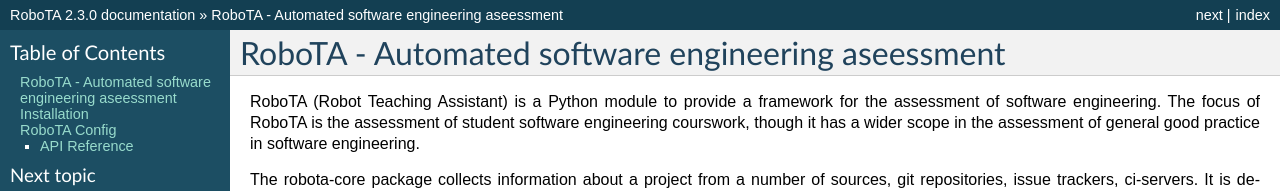
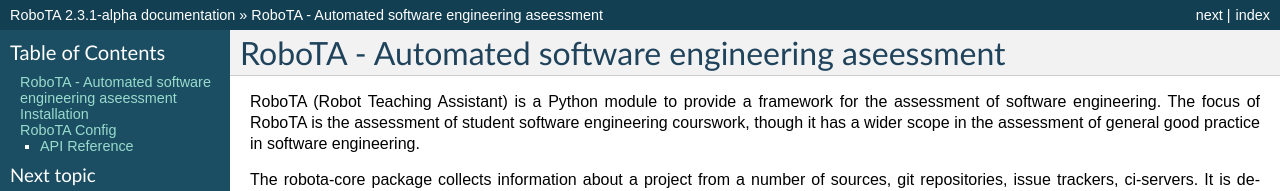
Before and after one commit to robota-suite/robota-core, a Sphinx documentation site: the page built from docs/source/index.rst, in a window 1280 px wide and 900 px high. Shown: the top 191 px of the window. Built offline with Sphinx 7.4.7, drawn with Linux system fonts in a browser that asks for light colours; some of the changed text lies outside the part shown.

Commit message:
Bump version numbers

```diff
--- a/docs/source/conf.py
+++ b/docs/source/conf.py
@@ -22,7 +22,7 @@
 author = 'Peter Crowther'
 
 # The full version, including alpha/beta/rc tags
-release = '2.3.0'
+release = '2.3.1-alpha'
 
 
 # -- General configuration ---------------------------------------------------
--- a/pyproject.toml
+++ b/pyproject.toml
@@ -1,6 +1,6 @@
 [project]
 name = "robota_core"
-version = "2.3.0"
+version = "2.3.1-alpha"
 authors = [
   { name="University of Manchester", email="suzanne.m.embury@manchester.ac.uk" },
 ]
```
